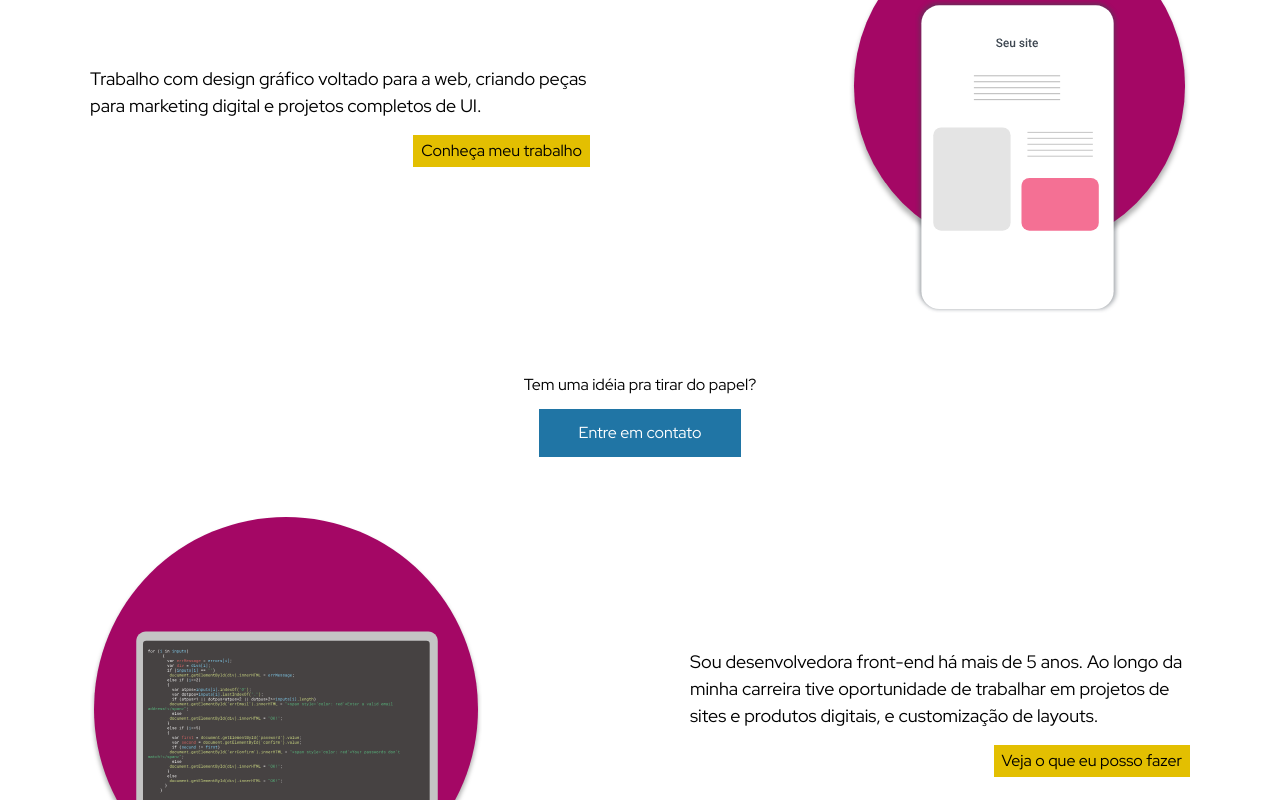
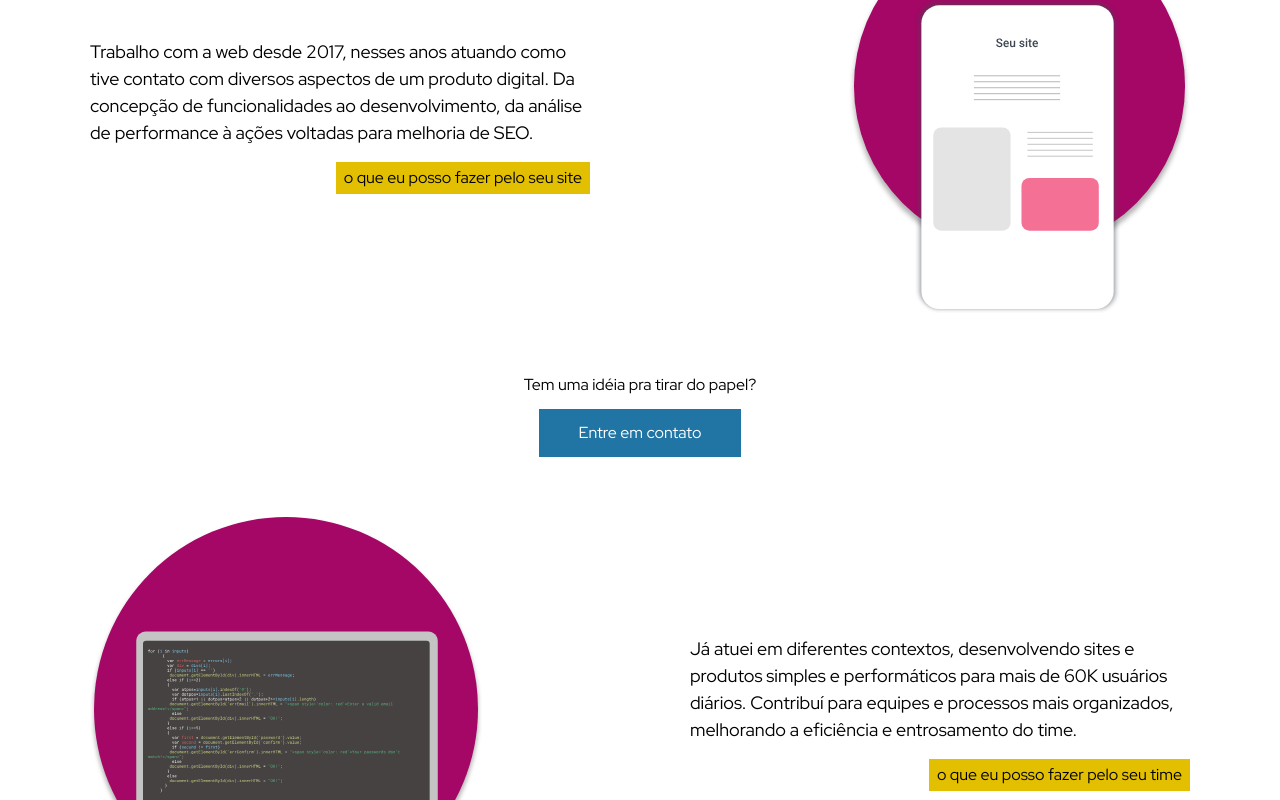
Before and after one commit to cmoutella/next-portfolio, a Next.js app: page / in a window 1280 px wide. Shown: the part 580-1380 px from the top of the page. Built offline with nearby package versions, Linux system fonts and the light colour scheme.

Commit message:
feat(TranslationProvider): allow languages

```diff
--- a/src/pages/_app.tsx
+++ b/src/pages/_app.tsx
@@ -1,6 +1,9 @@
 import "@/styles/globals.css";
 import { changaOne, hanSans, paytone, redHat } from "@/styles/utils/fonts";
 import type { AppProps } from "next/app";
+
+// Providers
+import { TranslationProvider } from "@/providers/TranslationProvider";
 
 export default function App({ Component, pageProps }: AppProps) {
   return (
@@ -13,7 +16,11 @@ export default function App({ Component, pageProps }: AppProps) {
           --red-hat-font: ${redHat.style.fontFamily};
         }
       `}</style>
-      <Component {...pageProps} />
+      <>
+        <TranslationProvider>
+          <Component {...pageProps} />
+        </TranslationProvider>
+      </>
     </div>
   );
 }
--- a/src/pages/index.tsx
+++ b/src/pages/index.tsx
@@ -7,25 +7,25 @@ import Section from "@/pageComponents/home/Section";
 // Assets
 import mockupIlustration from "@/assets/images/home/mockup_ilustration.svg";
 import notebookIlustration from "@/assets/images/home/notebook_ilustration.svg";
+import { useTranslation } from "@/providers/TranslationProvider";
 
 export default function Home() {
+  const { text } = useTranslation();
+
   return (
     <Template>
       <div className="mb-[80px]">
         <Title />
       </div>
       <Section
-        description="Trabalho com design gráfico voltado para a web, criando peças para
-              marketing digital e projetos completos de UI."
-        btnLabel="Conheça meu trabalho"
+        description={text?.landing.services.description}
+        btnLabel={text?.landing.services.label}
         btnUrl="#"
         imageUrl={mockupIlustration}
       />
       <Section
-        description="Sou desenvolvedora front-end há mais de 5 anos. Ao longo da minha
-        carreira tive oportunidade de trabalhar em projetos de sites e
-        produtos digitais, e customização de layouts."
-        btnLabel="Veja o que eu posso fazer"
+        description={text?.landing.career.description}
+        btnLabel={text?.landing.career.label}
         btnUrl="#"
         imageUrl={notebookIlustration}
         reverse={true}
--- /dev/null
+++ b/src/providers/TranslationProvider.tsx
@@ -0,0 +1,69 @@
+import {
+  Dispatch,
+  ReactNode,
+  SetStateAction,
+  createContext,
+  useContext,
+  useMemo,
+  useState,
+} from "react";
+
+import ptTexts from "@/texts/PT";
+import enTexts from "@/texts/EN";
+
+type AvailableLanguage = "pt" | "en";
+
+// TODO: como tipar?
+type Language = any;
+
+interface TranslationContext {
+  currLanguage: AvailableLanguage;
+  setLanguage?: Dispatch<SetStateAction<AvailableLanguage>>;
+  text: Language;
+}
+
+const DEFAULT_VALUES: TranslationContext = {
+  currLanguage: "pt",
+  setLanguage: (a: SetStateAction<AvailableLanguage>) => null,
+  text: {},
+};
+
+const TranslationContext = createContext<TranslationContext>(DEFAULT_VALUES);
+
+export const useTranslation = () => {
+  const context = useContext(TranslationContext);
+
+  if (context === undefined) {
+    throw new Error("Missing TranslationContext on React tree");
+  }
+
+  return context;
+};
+
+type LanguageTexts = {
+  pt: Language;
+  en: Language;
+};
+
+const texts: LanguageTexts = {
+  pt: ptTexts,
+  en: enTexts,
+};
+
+export const TranslationProvider = ({ children }: { children: ReactNode }) => {
+  const [currLanguage, setCurrLanguage] = useState<AvailableLanguage>("pt");
+
+  const textContent = useMemo(() => texts[currLanguage], [currLanguage]);
+
+  const value = {
+    currLanguage: currLanguage,
+    setLanguage: setCurrLanguage,
+    text: textContent,
+  };
+
+  return (
+    <TranslationContext.Provider value={value}>
+      {children}
+    </TranslationContext.Provider>
+  );
+};
--- /dev/null
+++ b/src/texts/EN.tsx
@@ -0,0 +1,16 @@
+const texts = {
+  landing: {
+    services: {
+      description:
+        "Trabalho com a web desde 2017, nesses anos atuando como  tive contato com diversos aspectos de um produto digital. Da concepção de funcionalidades ao desenvolvimento, da análise de performance à ações voltadas para melhoria de SEO.",
+      label: "o que eu posso fazer pelo seu site",
+    },
+    career: {
+      description:
+        "Já atuei em diferentes contextos, desenvolvendo sites e produtos simples e performáticos para mais de 60K usuários diários. Contribuí para equipes e processos mais organizados, melhorando a eficiência e entrosamento do time.",
+      label: "o que eu posso fazer pelo seu time",
+    },
+  },
+};
+
+export default texts;
--- /dev/null
+++ b/src/texts/PT.tsx
@@ -0,0 +1,16 @@
+const texts = {
+  landing: {
+    services: {
+      description:
+        "Trabalho com a web desde 2017, nesses anos atuando como  tive contato com diversos aspectos de um produto digital. Da concepção de funcionalidades ao desenvolvimento, da análise de performance à ações voltadas para melhoria de SEO.",
+      label: "o que eu posso fazer pelo seu site",
+    },
+    career: {
+      description:
+        "Já atuei em diferentes contextos, desenvolvendo sites e produtos simples e performáticos para mais de 60K usuários diários. Contribuí para equipes e processos mais organizados, melhorando a eficiência e entrosamento do time.",
+      label: "o que eu posso fazer pelo seu time",
+    },
+  },
+};
+
+export default texts;
```
